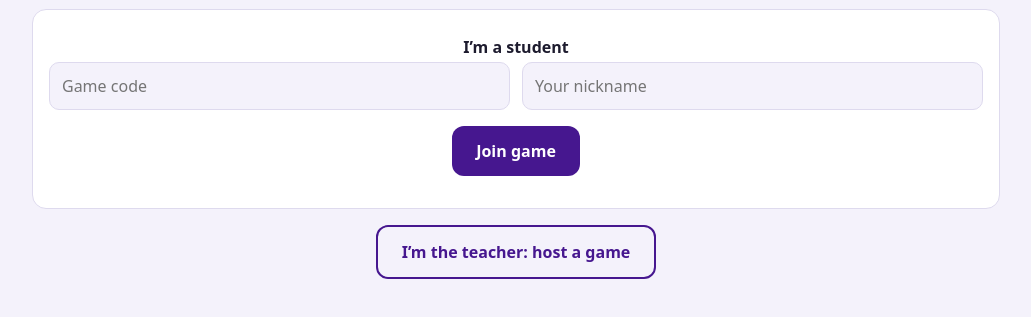
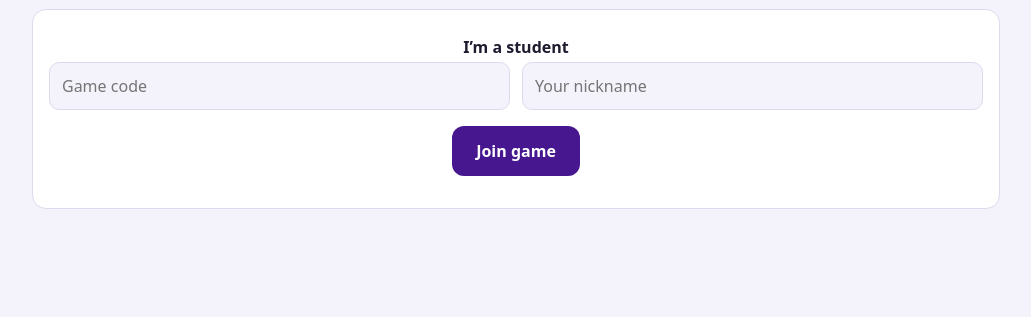
Before and after one commit to Suhaini-FCI/CSP1114-TC2, a plain HTML site: page index.html in a window 1280 px wide. Shown: the part 93-410 px from the top of the page, without its empty margins (124-1155 px from the left). Drawn offline with Linux system fonts and the light colour scheme; no server answers.

Commit message:
Update index.html

```diff
--- a/index.html
+++ b/index.html
@@ -50,7 +50,7 @@ button:disabled{opacity:.4}
     <p><button id="join">Join game</button></p>
     <div id="jerr" class="err"></div>
   </div>
-  <p><button id="hostbtn" class="alt">I’m the teacher: host a game</button></p>
+  <p><button id="hostbtn" class="alt hidden">I’m the teacher: host a game</button></p>
 </section>
 
 <section id="hsetup" class="hidden">
@@ -121,6 +121,7 @@ function mk(t,c,x){const e=document.createElement(t);if(c)e.className=c;if(x!=nu
 function show(id){["home","hsetup","lobby","hq","pl"].forEach(s=>$("#"+s).classList.toggle("hidden",s!==id))}
 const base=()=>location.origin+location.pathname;
 const params=new URLSearchParams(location.search);
+if(params.get("host")==="1")$("#hostbtn").classList.remove("hidden");
 if(params.get("c"))$("#jcode").value=params.get("c").replace(/\D/g,"").slice(0,5);
 $("#jname").value=ld("cql_name","");
 
```
